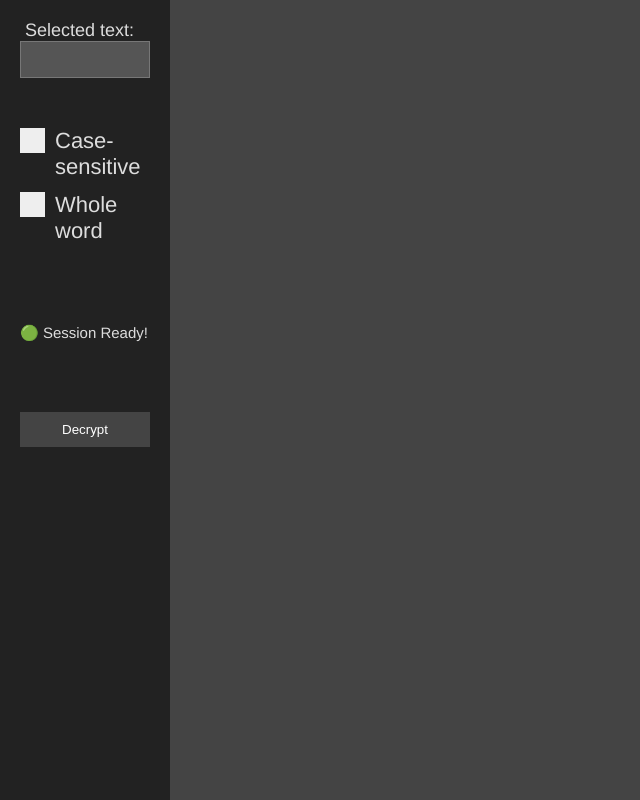
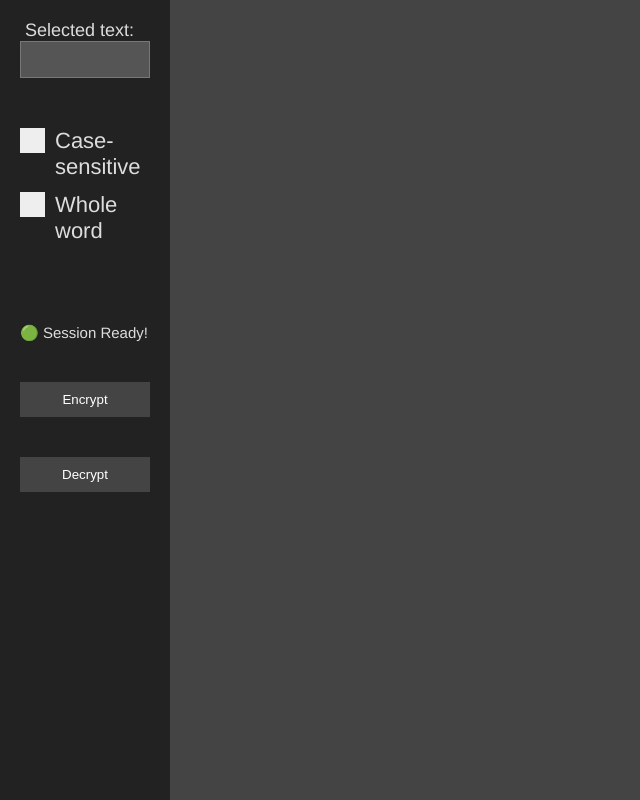
Before and after one commit to pralad-p/cypher-note, an Electron app: page index.html in a window 800 px wide. Shown: the whole page, without its empty margins (0-640 px from the left). Drawn offline with Linux system fonts and the light colour scheme.

Commit message:
scrolling works too in editable area

```diff
--- a/index.html
+++ b/index.html
@@ -29,6 +29,7 @@
             <div id="session-status">🟢 Session Ready!</div>
           </div>
 
+          <button id="encrypt-button">Encrypt</button>
           <button id="decrypt-button">Decrypt</button>
         </div>
       </aside>
--- a/style.css
+++ b/style.css
@@ -42,18 +42,20 @@ body {
 #editable-area {
   width: 100%;
   height: 100%;
+  max-height: 100%;
   background-color: #444;
   border: none;
   padding: 30px;
   color: #ddd;
   resize: none; /* Prevent resizing */
   outline: none; /* Remove the focus outline */
+  overflow-y: auto;
 }
 
 .sidebar-content {
   display: flex;
   flex-direction: column;
-  gap: 60px; /* Adds space between form elements */
+  gap: 40px; /* Adds space between form elements */
   margin-bottom: auto;
 }
 
@@ -147,13 +149,21 @@ label {
   transform: rotate(45deg);
 }
 
+#encrypt-button {
+  background-color: #444;
+  color: #fff;
+  padding: 10px 20px;
+  border: none;
+  cursor: pointer;
+  transition: background-color 0.3s; /* Smooth transition for hover effect */
+}
+
 #decrypt-button {
   background-color: #444;
   color: #fff;
   padding: 10px 20px;
   border: none;
   cursor: pointer;
-  margin-top: 10px; /* Add space above the button */
   transition: background-color 0.3s; /* Smooth transition for hover effect */
 }
 
@@ -162,6 +172,10 @@ label {
   font-size: smaller;
 }
 
+#encrypt-button:hover {
+  background-color: #555;
+}
+
 #decrypt-button:hover {
   background-color: #555;
 }
```
